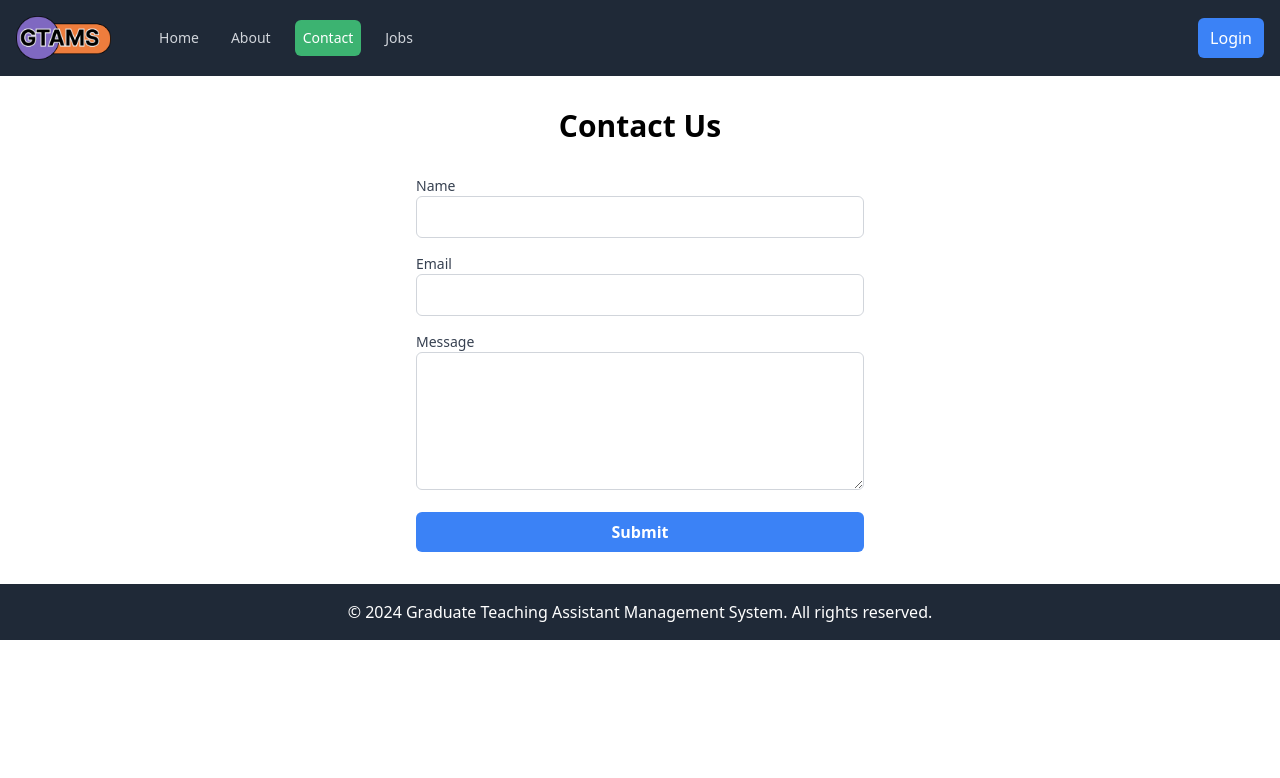
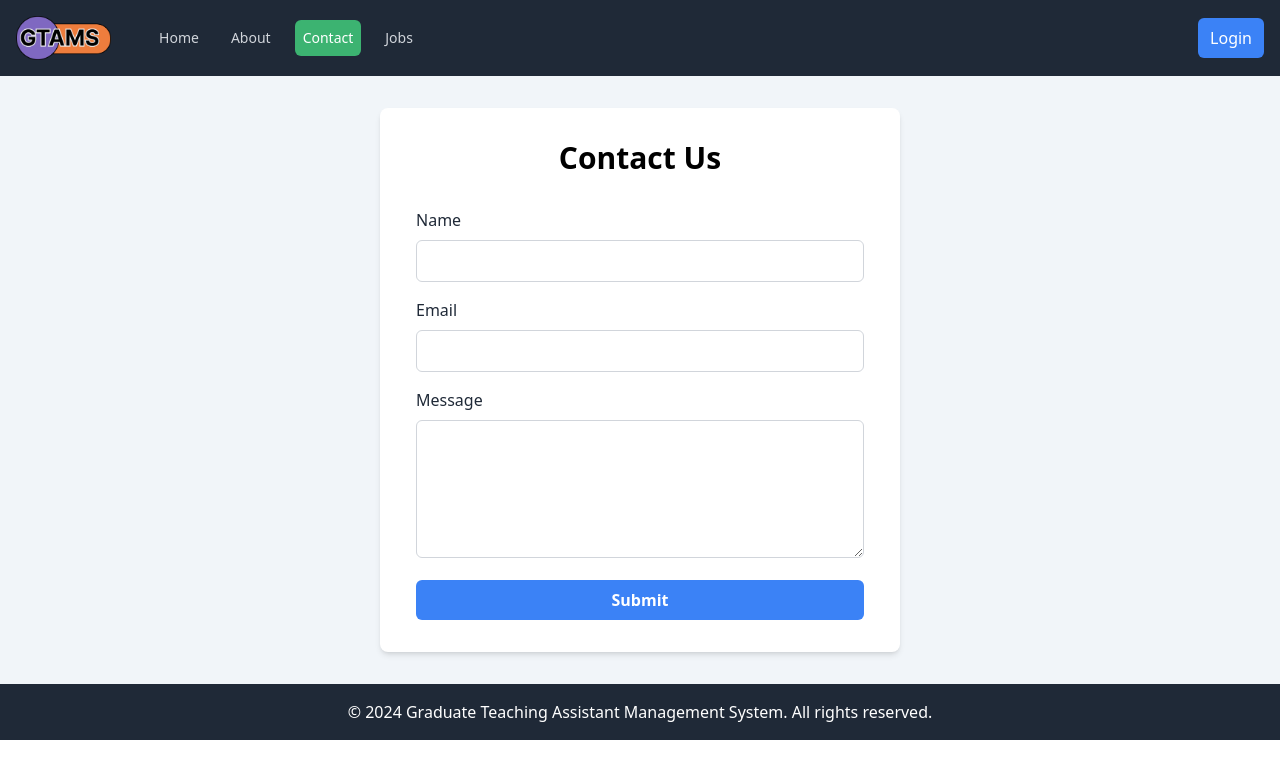
Before and after one commit to amit-yadav207/gtams_frontend, a React (Vite) app: page /contact in a window 1280 px wide. Shown: the top 778 px of the page. Built offline with nearby package versions, Linux system fonts and the light colour scheme.

Commit message:
styled contact page better

```diff
--- a/src/pages/All/ContactPage.jsx
+++ b/src/pages/All/ContactPage.jsx
@@ -36,11 +36,12 @@ const ContactPage = () => {
   };
 
   return (
-    <div className="container mx-auto px-4 py-8">
+    <div className="container mx-auto px-4 py-8 flex justify-center bg-slate-100">
+    <div className="lg:w-5/12 w-full py-8 lg:px-0 px-6 shadow-md bg-white rounded-lg">
       <h1 className="text-3xl font-bold mb-8 text-center">Contact Us</h1>
       <form onSubmit={onSubmit} className="max-w-md mx-auto space-y-4">
         <div>
-          <label htmlFor="name" className="block text-sm font-medium text-gray-700">
+          <label htmlFor="name" className="block text-md font-medium text-gray-800 mb-2">
             Name
           </label>
           <input
@@ -54,7 +55,7 @@ const ContactPage = () => {
           />
         </div>
         <div>
-          <label htmlFor="email" className="block text-sm font-medium text-gray-700">
+          <label htmlFor="email" className="block text-md font-medium text-gray-800 mb-2">
             Email
           </label>
           <input
@@ -68,7 +69,7 @@ const ContactPage = () => {
           />
         </div>
         <div>
-          <label htmlFor="message" className="block text-sm font-medium text-gray-700">
+          <label htmlFor="message" className="block text-md font-medium text-gray-800 mb-2">
             Message
           </label>
           <textarea
@@ -89,6 +90,7 @@ const ContactPage = () => {
         </button>
       </form>
     </div>
+    </div>
   );
 };
 
```
